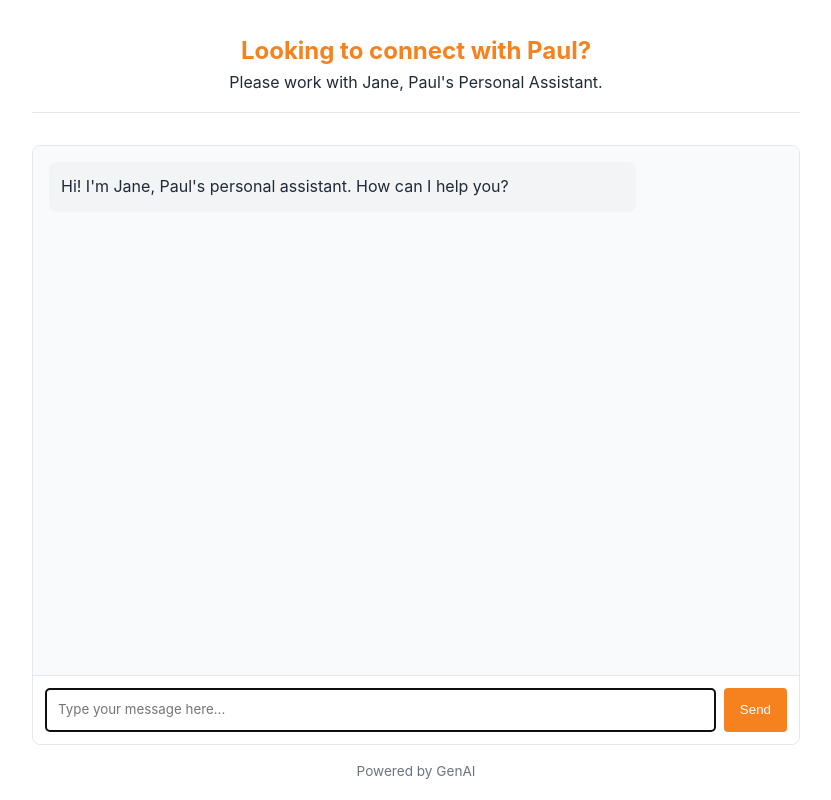
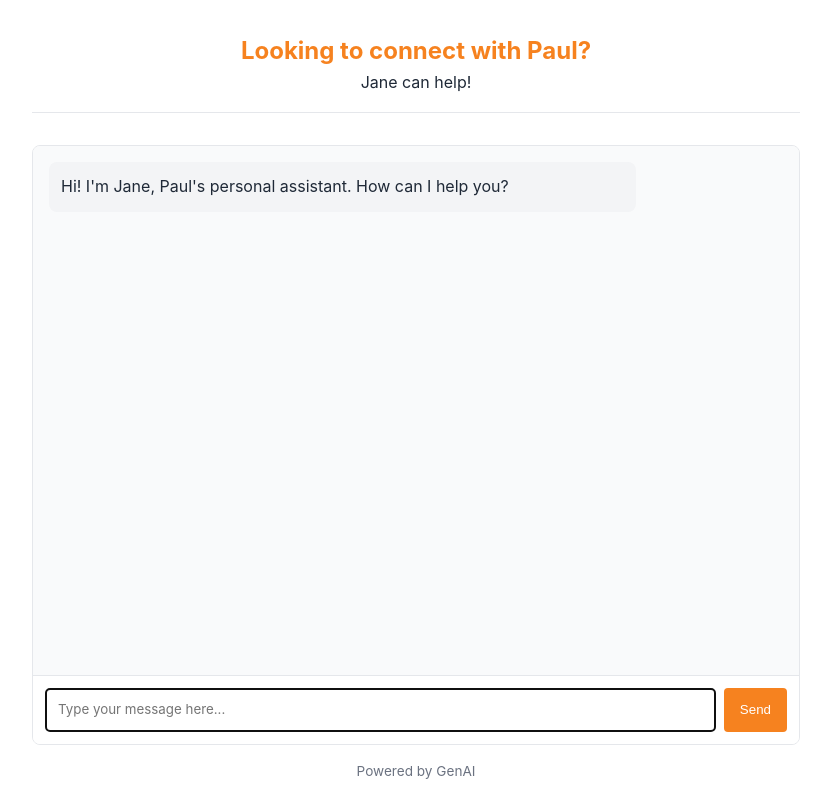
Before and after one commit to Ganfolf/personal-assistant-v2, a website: page public/index.html in a window 1280 px wide. Shown: the whole page, without its empty margins (224-1055 px from the left). Drawn offline with Linux system fonts and the light colour scheme.

Commit message:
Update index.html

```diff
--- a/public/index.html
+++ b/public/index.html
@@ -139,7 +139,7 @@
   <body>
     <header>
       <h1>Looking to connect with Paul?</h1>
-      <p>Please work with Jane, Paul's Personal Assistant.</p>
+      <p>Jane can help!</p>
     </header>
 
     <div class="chat-container">
```
